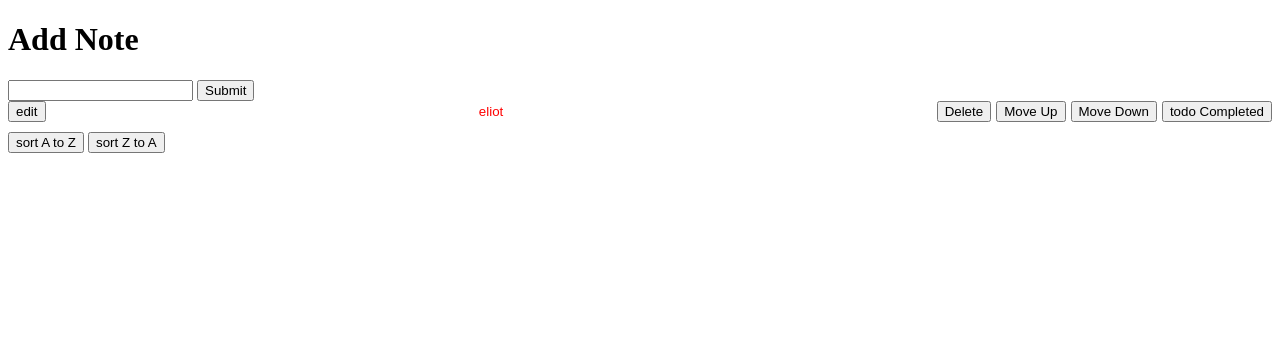
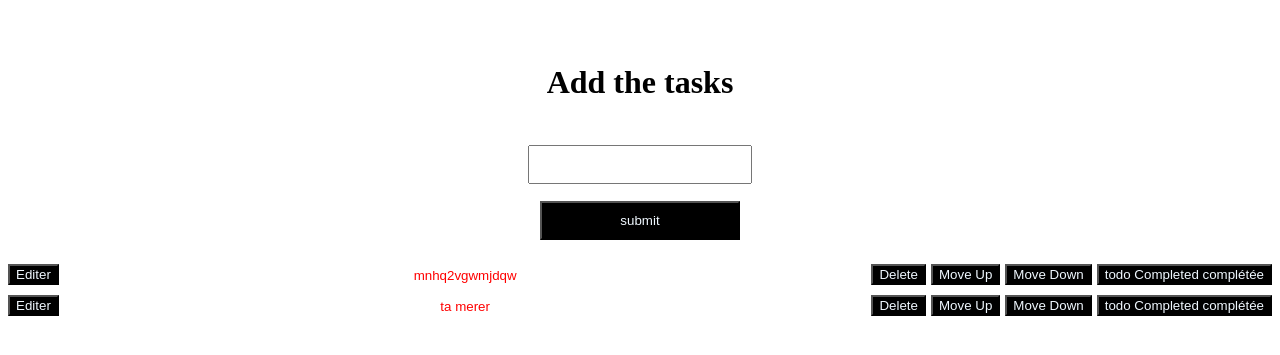
Before and after one commit to zefflo99/todo-php, a PHP site: page / in a window 1280 px wide. Shown: the top 355 px of the page. Run offline with PHP 8.4, Linux system fonts and the light colour scheme; data comes from the database, SQL or seed files in the repository; both versions use the stored data as it was after the commit.

Commit message:
edit todo and stock in database

```diff
--- a/src/index.php
+++ b/src/index.php
@@ -1,87 +1,107 @@
 <?php
+
 session_start();
 
-$error = "";
+$dsn = "sqlite: data.db";
 
+$options = [
+    PDO::ATTR_ERRMODE => PDO::ERRMODE_EXCEPTION,
+    PDO::ATTR_DEFAULT_FETCH_MODE => PDO::FETCH_ASSOC,
+    PDO::ATTR_EMULATE_PREPARES => false,
+];
 
-$todos = [];
-if (file_exists('todos.json')) {
-    $todos = json_decode(file_get_contents('todos.json'), true);
-}
+$pdo = new PDO($dsn, null, null, $options);
 
-// add to-do
+$errorMessage2 = '';
+
+// Fetch tous les todos de la base de données
+$query = $pdo->prepare("SELECT * FROM todo ORDER BY ordre");
+$query->execute();
+$todos = $query->fetchAll(PDO::FETCH_ASSOC);
+
+// Ajouter une nouvelle tâche
 if (isset($_POST['addButton'])) {
     $newTodo = $_POST['inputName'];
     if (!empty($newTodo)) {
-        $todos[] = ['text' => $newTodo, 'completed' => false];
-        saveTodos($todos);
-    } else{
-        $error = "valeur incorrect";
+        $insertData = $pdo->prepare('INSERT INTO todo (name, expiration, completed, ordre) VALUES (:nom, :date, :completed, :ordre)');
+        $insertData->execute(['nom' => $newTodo, 'date' => $_POST["todoDate"], 'completed' => 0, 'ordre' => count($todos)]);
+        header('Location: index.php');
+        exit();
     }
 }
 
-// delete to-do
+// Supprimer une tâche
 if (isset($_POST['deleteButton'])) {
-    $indexToDelete = $_POST['deleteButton'];
-    if (isset($todos[$indexToDelete])) {
-        unset($todos[$indexToDelete]);
-        saveTodos($todos);
-    }
+    $idToDelete = $_POST['deleteButton'];
+    $deleteData = $pdo->prepare('DELETE FROM todo WHERE id = :id');
+    $deleteData->execute(['id' => $idToDelete]);
+    header('Location: index.php');
+    exit();
 }
 
-
+// edit the tasks
 if (isset($_POST["editButton"], $_POST["editedText"])){
-    $indexToEdit = $_POST['editButton'];
-    if (isset($todos[$indexToEdit])) {
-        $todos[$indexToEdit]['text'] = $_POST["editedText"];
-        saveTodos($todos);
-    }
+    $idToEdit = $_POST['editButton'];
+    $editedText = $_POST["editedText"];
+    $updateData = $pdo->prepare('UPDATE todo SET name = :name WHERE id = :id');
+    $updateData->execute(['name' => $editedText, 'id' => $idToEdit]);
+    header('Location: index.php');
+    exit();
 }
 
+// Move tasks UP
+if (isset($_POST['moveUpButton'])) {
+    $idToMoveUp = $_POST['moveUpButton'];
+    $indexToMoveUp = array_search($idToMoveUp, array_column($todos, 'id'));
 
-
-// Move the tasks up
-if (isset($_POST['moveUpButton'])) {
-    //verifier si y'a au min 2 éléments
-    $indexToMoveUp = $_POST['moveUpButton'];
     if ($indexToMoveUp > 0) {
         $temp = $todos[$indexToMoveUp];
         $todos[$indexToMoveUp] = $todos[$indexToMoveUp - 1];
         $todos[$indexToMoveUp - 1] = $temp;
-        saveTodos($todos);
+
+        // Mettre à jour la base de données avec la nouvelle ordonnance
+        foreach ($todos as $index => $todo) {
+            $updateOrder = $pdo->prepare('UPDATE todo SET ordre = :order WHERE id = :id');
+            $updateOrder->execute(['order' => $index, 'id' => $todo['id']]);
+        }
+
+        header('Location: index.php');
+        exit();
     }
 }
-// Move the tasks Down
+
+// move tasks Down
 if (isset($_POST['moveDownButton'])) {
-    //verifier si y'a au min 2 éléments
-    $indexToMoveDown = $_POST['moveDownButton'];
+    $idToMoveDown = $_POST['moveDownButton'];
+    $indexToMoveDown = array_search($idToMoveDown, array_column($todos, 'id'));
+
     if ($indexToMoveDown < count($todos) - 1) {
         $temp = $todos[$indexToMoveDown];
         $todos[$indexToMoveDown] = $todos[$indexToMoveDown + 1];
         $todos[$indexToMoveDown + 1] = $temp;
-        saveTodos($todos);
+
+
+        foreach ($todos as $index => $todo) {
+            $updateOrder = $pdo->prepare('UPDATE todo SET ordre = :order WHERE id = :id');
+            $updateOrder->execute(['order' => $index, 'id' => $todo['id']]);
+        }
+
+        header('Location: index.php');
+        exit();
     }
 }
 
-
-// validate to-do
 if (isset($_POST['todoCompleted'])) {
-    $todoCompleted = $_POST['todoCompleted'];
-    if (isset($todos[$todoCompleted])) {
-        $todos[$todoCompleted]['completed'] = !$todos[$todoCompleted]['completed'];
-        saveTodos($todos);
-    }
-}
-
-
-function saveTodos($todos) {
-    file_put_contents('todos.json', json_encode($todos, JSON_PRETTY_PRINT));
+    $idCompleted = $_POST['todoCompleted'];
+    $updateCompleted = $pdo->prepare('UPDATE todo SET completed = NOT completed WHERE id = :id');
+    $updateCompleted->execute(['id' => $idCompleted]);
     header('Location: index.php');
     exit();
 }
+
 ?>
 
-<!doctype html>
+<!DOCTYPE html>
 <html lang="fr">
 <head>
     <meta charset="UTF-8">
@@ -89,42 +109,33 @@ function saveTodos($todos) {
           content="width=device-width, user-scalable=no, initial-scale=1.0, maximum-scale=1.0, minimum-scale=1.0">
     <meta http-equiv="X-UA-Compatible" content="ie=edge">
     <link rel="stylesheet" href="style.css">
-
+    <title>ToDo App</title>
 </head>
 <body>
-<h1>Add Note</h1>
+<h1>Add the tasks</h1>
 <form method="post" action="index.php">
-    <label>
-        <input type="text" name="inputName" />
+    <label class="inputContainer">
+        <input class="inputTasks" type="text" name="inputName" />
     </label>
-    <button type="submit" name="addButton">Submit</button>
+    <div class="submitButton">
+        <button class="buttonSubmit" type="submit" name="addButton">submit</button>
+    </div>
 </form>
-<form method="post" action="index.php">
-    <?php foreach ($todos as $index => $todo): ?>
+<form class="formulary" method="post" action="index.php">
+    <?php foreach ($todos as $todo): ?>
         <div class="todo">
-            <button type="submit" name="editButton" value="<?= $index ?>">edit</button>
+            <button type="submit" name="editButton" value="<?= $todo['id'] ?>">Editer</button>
             <label>
-                <input type="text" class="editable <?= $todo['completed'] ? 'completed-true' : 'completed-false' ?>" value="<?= htmlspecialchars($todo['text']) ?>" name="editedText">
+                <input type="text" class="editable <?= $todo['completed'] ? 'completed-true' : 'completed-false' ?>" value="<?= htmlspecialchars($todo['name']) ?>" name="editedText">
             </label>
             <div class="todo-controls">
-                <button type="submit" name="deleteButton" value="<?= $index ?>">Delete</button>
-                <button type="submit" name="moveUpButton" value="<?= $index ?>">Move Up</button>
-                <button type="submit" name="moveDownButton" value="<?= $index ?>">Move Down</button>
-                <button type="submit" name="todoCompleted" value="<?= $index ?>">todo Completed</button>
+                <button type="submit" name="deleteButton" value="<?= $todo['id'] ?>">Delete</button>
+                <button type="submit" name="moveUpButton" value="<?= $todo['id'] ?>">Move Up</button>
+                <button type="submit" name="moveDownButton" value="<?= $todo['id'] ?>">Move Down</button>
+                <button type="submit" name="todoCompleted" value="<?= $todo['id'] ?>">todo Completed <?= $todo['completed'] ? 'non complétée' : 'complétée' ?></button>
             </div>
         </div>
     <?php endforeach; ?>
-    <div class="buttonTri">
-        <button type="submit" name="sortAZ">sort A to Z</button>
-        <button type="submit" name="sortZA">sort Z to A</button>
-    </div>
 </form>
-<?php if (!empty($error)) : ?>
-    <div class="class">
-        <h1 class="p-3 px-12">
-            <?php echo $error; ?>
-        </h1>
-    </div>
-<?php endif; ?>
 </body>
 </html>
--- a/src/style.css
+++ b/src/style.css
@@ -1,13 +1,18 @@
+
+
+
 .todo {
     margin-bottom: 10px;
     display: flex;
     justify-content: space-between;
     align-items: center;
+
 }
 
 .todo-controls {
     display: flex;
     gap: 5px;
+
 }
 
 .editable {
@@ -15,11 +20,13 @@
     text-align: center;
     width: 20vw;
     border: 0;
+
 }
 
 .editable:focus {
     outline: none;
     border-bottom: 1px dashed black;
+
 }
 
 
@@ -27,6 +34,49 @@
     color: green;
 }
 
+.inputContainer {
+    display: flex;
+    align-items: center;
+    justify-content: center;
+    height: 3vh;
+    margin: 0;
+
+}
+
+.inputTasks {
+    width: 200px;
+    padding: 10px;
+}
+
+.submitButton {
+    display: flex;
+    align-items: center;
+    justify-content: center;
+    height: 3vh;
+    margin: 0;
+
+}
+
+.buttonSubmit {
+    width: 200px;
+    padding: 10px;
+    margin-top: 5vw;
+}
 .completed-false {
     color: red;
 }
+
+
+.formulary {
+    margin-top: 5vw;
+}
+button  {
+    background-color: black;
+    color: aliceblue;
+}
+
+h1 {
+    text-align: center;
+    margin-top: 5vw;
+    margin-bottom: 4vw;
+}
--- a/src/todos.json
+++ /dev/null
@@ -1,6 +0,0 @@
-[
-    {
-        "text": "eliot",
-        "completed": false
-    }
-]
```
Also changed, not shown: src/ data.db.
